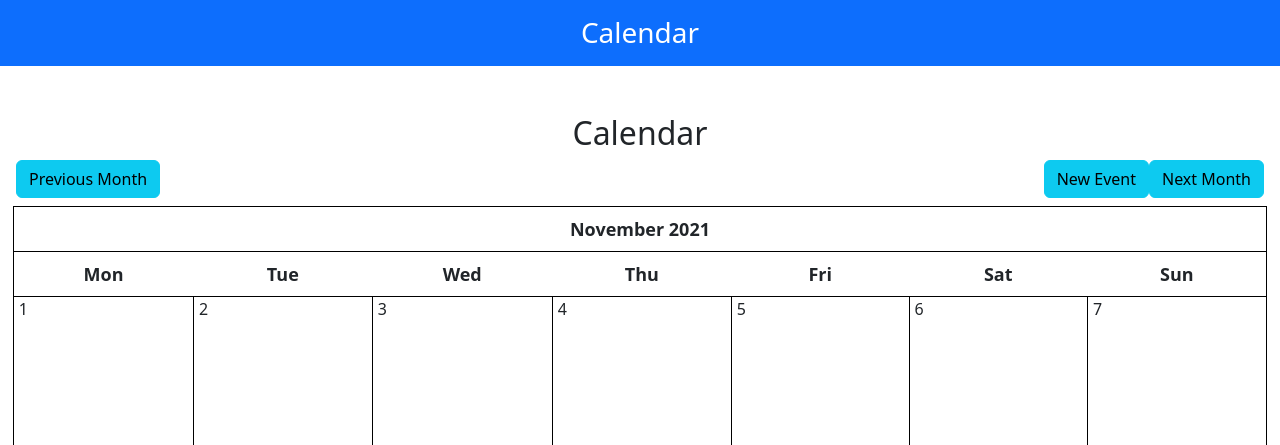
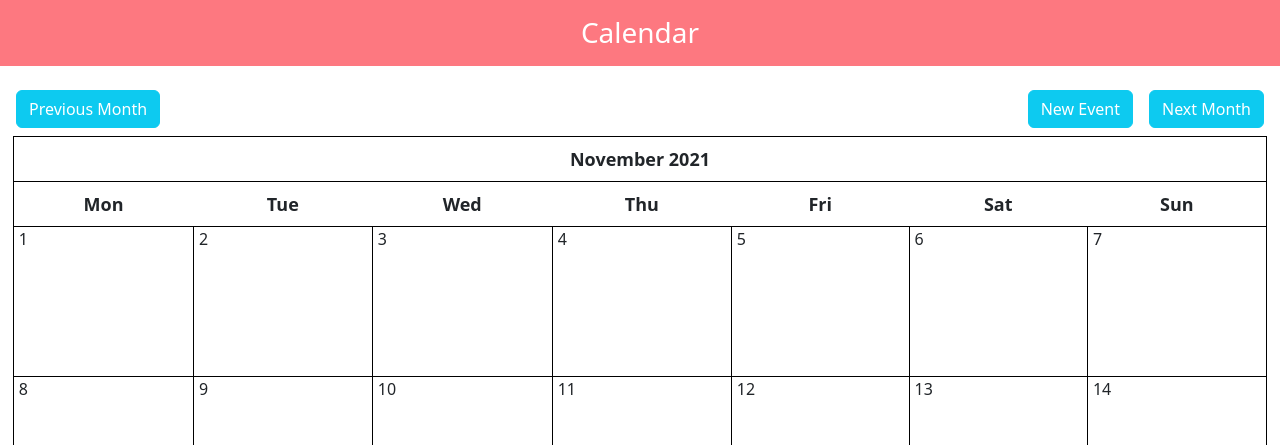
Before and after one commit to geetan-gandhe/assignment-organizer, a Django app: page /calendar/ in a window 1280 px wide. Shown: the part 40-485 px from the top of the page. Run offline with Django 3.2, Linux system fonts and the light colour scheme; data that the repository does not hold is empty; some libraries are stand-ins or nearby versions.

Commit message:
UI fixes

```diff
--- a/organizer/static/organizer/style.css
+++ b/organizer/static/organizer/style.css
@@ -1,3 +1,7 @@
+.bg-custom {
+  background-color: #FD7880 !important;
+}
+
 .footer {
     height: fit-content;
   }
--- a/organizer/templates/organizer/calendar.html
+++ b/organizer/templates/organizer/calendar.html
@@ -4,15 +4,13 @@
 {% bootstrap_css %}
 {% bootstrap_javascript %}
 
-<h3><div class = "text-center mb-4 p-3 mb-2 bg-primary text-white"> Calendar</div></h3>
-
+<h3><div class = "text-center mb-4 p-3 mb-2 bg-custom text-white"> Calendar</div></h3>
 <body>
 {% block content %}
-<br>
-<h2 class="text-center">Calendar</h2>
-<a class="btn btn-info left ml-3 mb-2"  href="{% url 'organizer:calendar' %}?{{ prev_month }}"> Previous Month </a>
-<a class="btn btn-info right mr-3 mb-2" href="{% url 'organizer:calendar' %}?{{ next_month }}"> Next Month </a>
-<a class="btn btn-info right" href="{% url 'organizer:event_new' %}"> New Event </a>
+
+<a class="btn btn-info left ml-3 mb-2 text-white"  href="{% url 'organizer:calendar' %}?{{ prev_month }}"> Previous Month </a>
+<a class="btn btn-info right mr-3 mb-2 text-white" href="{% url 'organizer:calendar' %}?{{ next_month }}"> Next Month </a>
+<a class="btn btn-info right mr-3 mb-2 text-white" href="{% url 'organizer:event_new' %}"> New Event </a>
 {{ calendar }}
 
 {% endblock %}
--- a/organizer/templates/organizer/classes.html
+++ b/organizer/templates/organizer/classes.html
@@ -7,7 +7,7 @@
 <link rel="stylesheet" type="text/css" href="{% static 'organizer/style.css' %}">
 
 
-<h3><div class = "text-center mb-4 p-3 mb-2 bg-primary text-white"> Classes 2021-2022 </div></h3>
+<h3><div class = "text-center mb-4 p-3 mb-2 bg-custom text-white"> Classes 2021-2022 </div></h3>
 
 
 <ul>
--- a/organizer/templates/organizer/home.html
+++ b/organizer/templates/organizer/home.html
@@ -10,7 +10,7 @@
 
 <html>
 <body>
-<h3><div class = "text-center mb-4 p-3 mb-2 bg-primary text-white"> Assignment Organizer </div></h3>
+<h3><div class = "text-center mb-4 p-3 mb-2 bg-custom text-white"> Assignment Organizer </div></h3>
 
 
 
--- a/organizer/templates/organizer/index.html
+++ b/organizer/templates/organizer/index.html
@@ -14,7 +14,7 @@
 </head>
 
 
-<h3><div class = "text-center mb-4 p-3 mb-2 bg-primary text-white"> Assignment and Task Organizer</div></h3>
+<h3><div class = "text-center mb-4 p-3 mb-2 bg-custom text-white"> Assignment and Task Organizer</div></h3>
 <h4><p class = "text-left ml-5">Please add your to-do list items below.</p></h4>
 <body>
 <div django-app="TaskManager">
--- a/organizer/templates/organizer/profile.html
+++ b/organizer/templates/organizer/profile.html
@@ -5,7 +5,7 @@
 {% bootstrap_javascript %}
 
 <link rel="stylesheet" type="text/css" href="{% static 'organizer/style.css' %}">
-<h3><div class = "text-center mb-4 p-3 mb-2 bg-primary text-white"> Student Profile</div></h3>
+<h3><div class = "text-center mb-4 p-3 mb-2 bg-custom text-white"> Student Profile</div></h3>
 
 <dl class="row ml-2 pl-2">
     <dt class="col-sm-3 ml-2 pl-2">  <i class="bi bi-file-person"></i> Username</dt>
```
Also changed, not shown: organizer/templates/organizer/event.html (+7 -5 lines).
